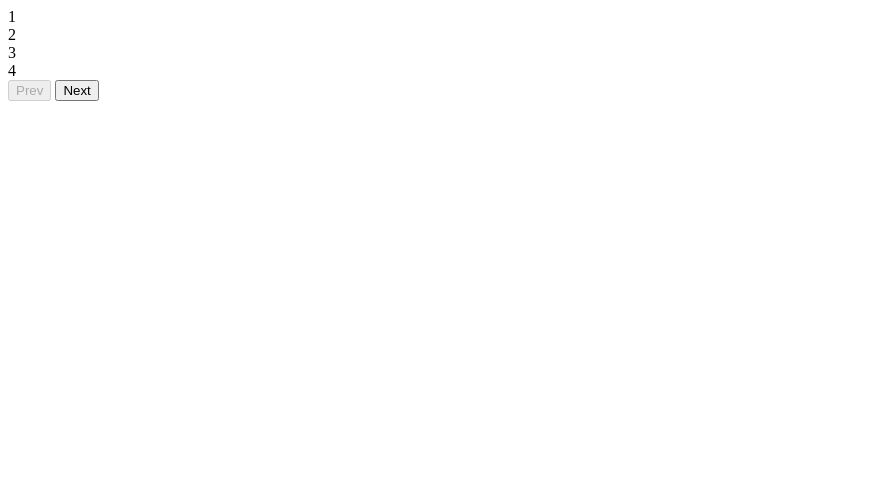
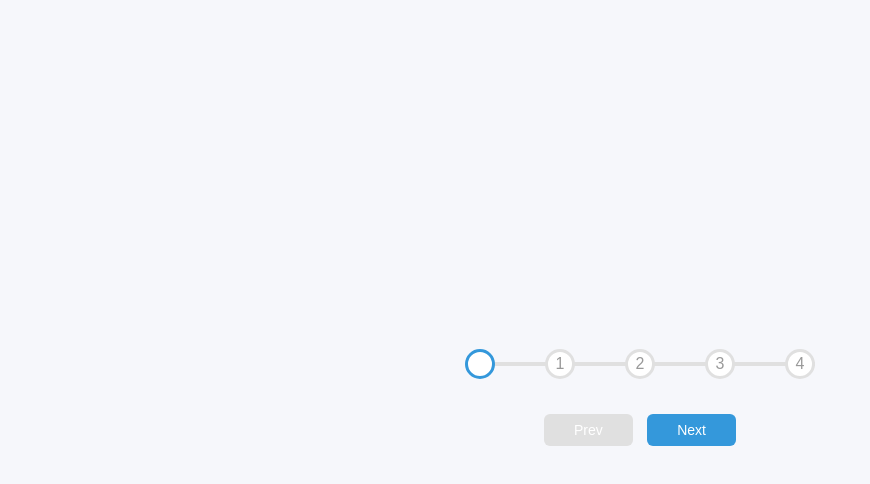
Before and after one commit to Jawadahmaad10/image_transitions, a plain HTML site: page Second/index.html in a window 1280 px wide. Shown: the whole page, without its empty margins (0-870 px from the left). Drawn offline with Linux system fonts and the light colour scheme; files whose address does not match are found by name; a web font is replaced by a local one.

Commit message:
image_transitions

```diff
--- a/Second/index.html
+++ b/Second/index.html
@@ -3,22 +3,23 @@
 <head>
     <meta charset="UTF-8">
     <meta name="viewport" content="width=device-width, initial-scale=1.0">
+    <link rel="stylesheet" href="style.css">
     <title>Progress Steps</title>
 </head>
 <body>
     <div class="container">
        <div class="progress-container">
-        <div class="progress" id="progress">
+        <div class="progress" id="progress">  </div>
             <div class="circle active"></div>
             <div class="circle">1</div>
             <div class="circle">2</div>
             <div class="circle">3</div>
             <div class="circle">4</div>
-        </div>
+
        </div>
 
        <button class="btn" id="prev" disabled>Prev</button>
-       <button class="btn" id="prev">Next</button>
+       <button class="btn" id="next">Next</button>
     </div>
 
     <script src="script.js"></script>
--- a/Second/style.css
+++ b/Second/style.css
@@ -1,6 +1,111 @@
 @import url('https://fonts.googleapis.com/css2?family=Muli&display=swap');
 
+/* custom properties */
+
+:root {
+  --line-border-fill: #3498db;
+  --line-border-empty: #e0e0e0;
+}
 
 * {
   box-sizing: border-box;
 }
+
+
+body{
+ background-color: #f6f7fb;
+ font-family: 'Muli' , sans-serif;
+ display: flex;
+ align-items: center;
+ justify-content: center;
+ height: 100vh;
+ overflow: hidden;
+ margin: 0px;
+}
+
+
+.container{
+ text-align: center;
+}
+
+
+.progress-container{
+ display: flex;
+ justify-content: space-between;
+ position: relative;
+ margin-bottom: 30px;
+ max-width: 100%;
+ width: 350px;
+}
+
+.progress-container::before{
+ /* content: '';: This property is required for pseudo-elements. It sets an empty content value for the pseudo-element.
+  */
+
+  content: '';
+  background-color: var(--line-border-empty);
+  position: absolute;
+  top: 50%;
+  left: 0%;
+  transform: translateY(-50%);
+  height: 4px;
+  width: 100%;
+  z-index: -1;
+
+}
+
+.progress{
+  background-color: var(--line-border-fill);;
+  position: absolute;
+  top: 50%;
+  left: 0%;
+  transform: translateY(-50%);
+  height: 4px;
+  width: 0%;
+  z-index: -1;
+  transition: 0.4s ease;
+}
+
+.circle{
+  background-color: #fff;
+  color: #999;
+  border-radius: 50%;
+  height: 30px;
+  width: 30px;
+  display: flex;
+  align-items: center;
+  justify-content: center;
+  border: 3px solid var(--line-border-empty);
+  transition: .4s ease;
+}
+
+
+.circle.active{
+  border-color: #3498db;
+}
+
+.btn{
+background-color: var(--line-border-fill);
+color: #fff;
+border: 0;
+border-radius: 6px;
+cursor: pointer;
+font-family: inherit;
+padding: 8px 30px;
+margin: 5px;
+font-size: 14px;
+}
+
+
+.btn:active{
+  transform: scale(0.98);
+}
+
+.btn:focus{
+  outline: 0;
+}
+
+.btn:disabled{
+  background-color: var(--line-border-empty);
+  cursor: not-allowed;
+}
```
Also changed, not shown: Second/scripts.js (+64 -0 lines).
